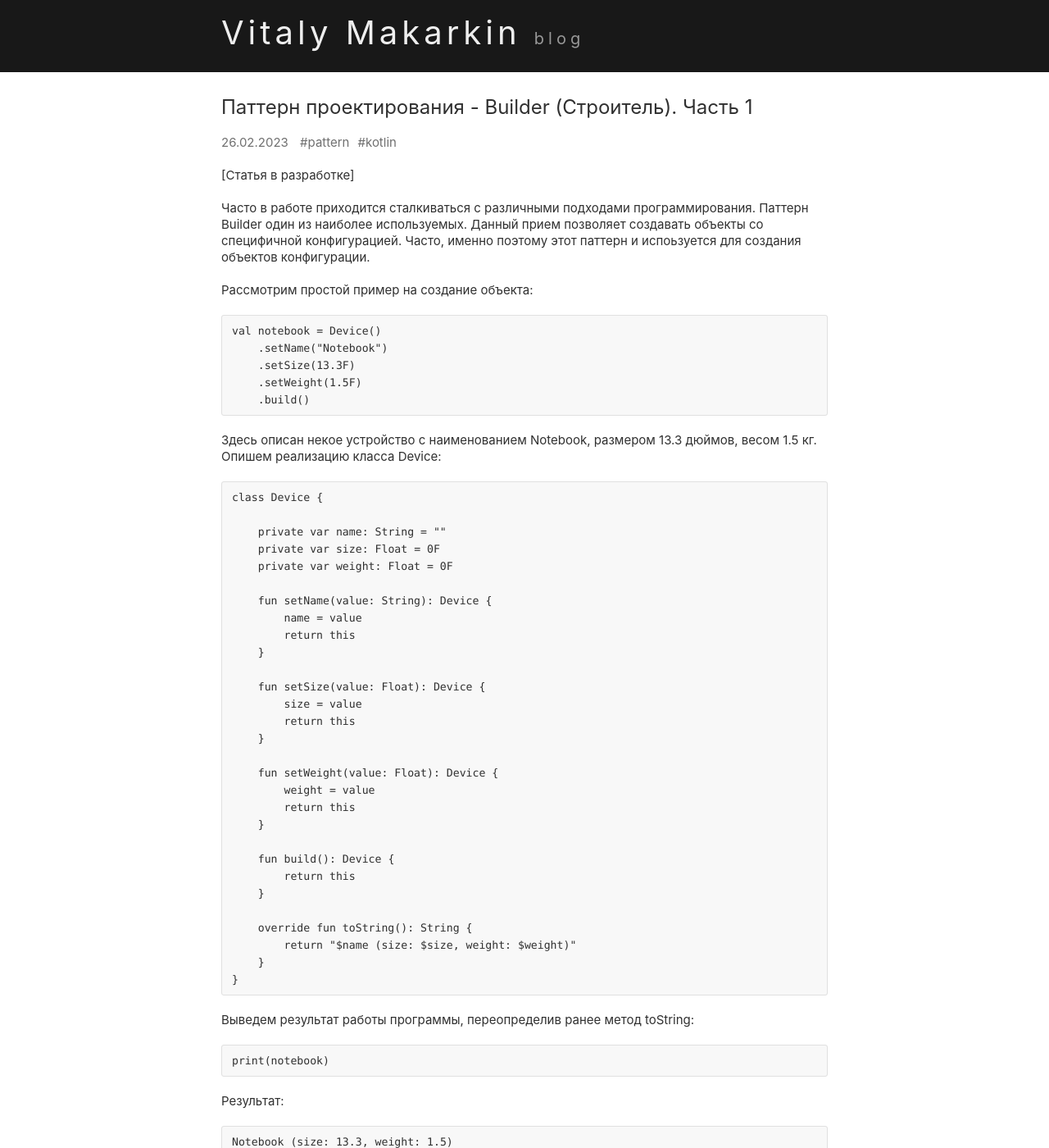
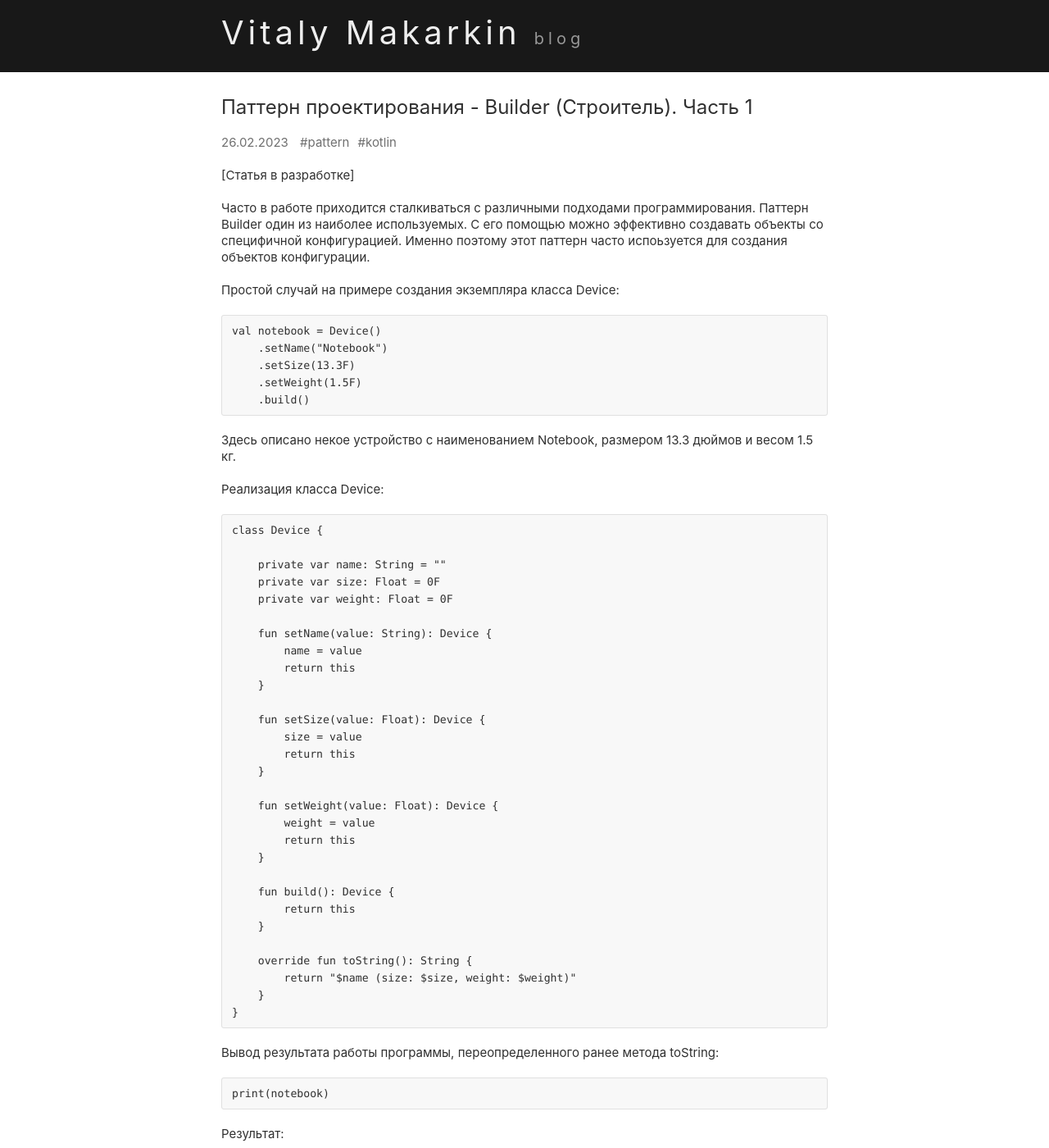
Before and after one commit to VitalyMakarkin/vitalymakarkin.github.io, a Jekyll site: the page built from _posts/2023-02-26-pattern-builder-part-1.md, in a window 1280 px wide and 1400 px high. Shown: the whole window at 82% size. Built offline with Jekyll 4.4.1, drawn with Linux system fonts in a browser that asks for light colours.

Commit message:
Fix post

```diff
--- a/_posts/2023-02-26-pattern-builder-part-1.md
+++ b/_posts/2023-02-26-pattern-builder-part-1.md
@@ -6,9 +6,9 @@ tags: [pattern,kotlin]
 ---
 [Статья в разработке]\
 \
-Часто в работе приходится сталкиваться с различными подходами программирования. Паттерн Builder один из наиболее используемых. Данный прием позволяет создавать объекты со специфичной конфигурацией. Часто, именно поэтому этот паттерн и испоьзуется для создания объектов конфигурации.\
+Часто в работе приходится сталкиваться с различными подходами программирования. Паттерн Builder один из наиболее используемых. С его помощью можно эффективно создавать объекты со специфичной конфигурацией. Именно поэтому этот паттерн часто испоьзуется для создания объектов конфигурации.\
 \
-Рассмотрим простой пример на создание объекта:
+Простой случай на примере создания экземпляра класса Device:
 
 {% highlight kotlin %}
 val notebook = Device()
@@ -18,8 +18,9 @@ val notebook = Device()
     .build()
 {% endhighlight %}
 
-Здесь описан некое устройство с наименованием Notebook, размером 13.3 дюймов, весом 1.5 кг.\
-Опишем реализацию класса Device:
+Здесь описано некое устройство с наименованием Notebook, размером 13.3 дюймов и весом 1.5 кг.\
+\
+Реализация класса Device:
 
 {% highlight kotlin %}
 class Device {
@@ -53,7 +54,7 @@ class Device {
 }
 {% endhighlight %}
 
-Выведем результат работы программы, переопределив ранее метод toString:
+Вывод результата работы программы, переопределенного ранее метода toString:
 
 {% highlight kotlin %}
 print(notebook)
```
